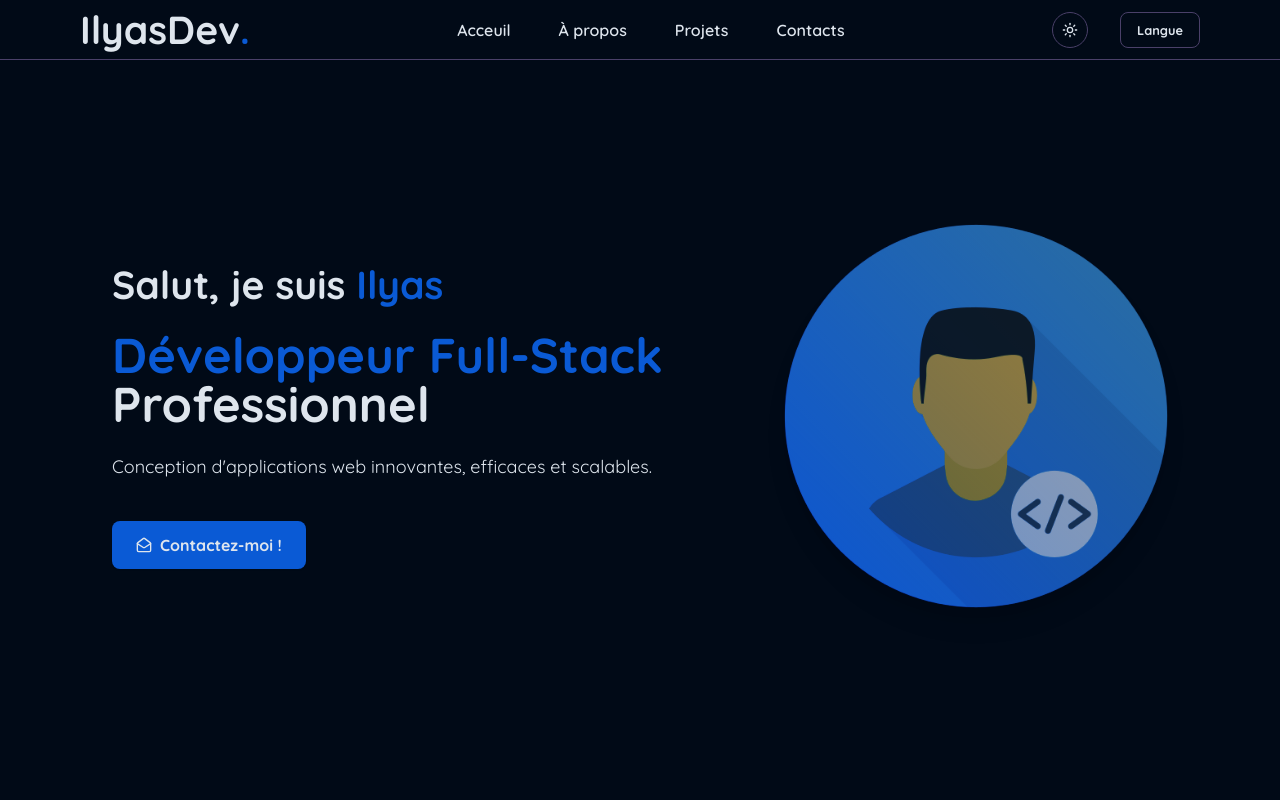
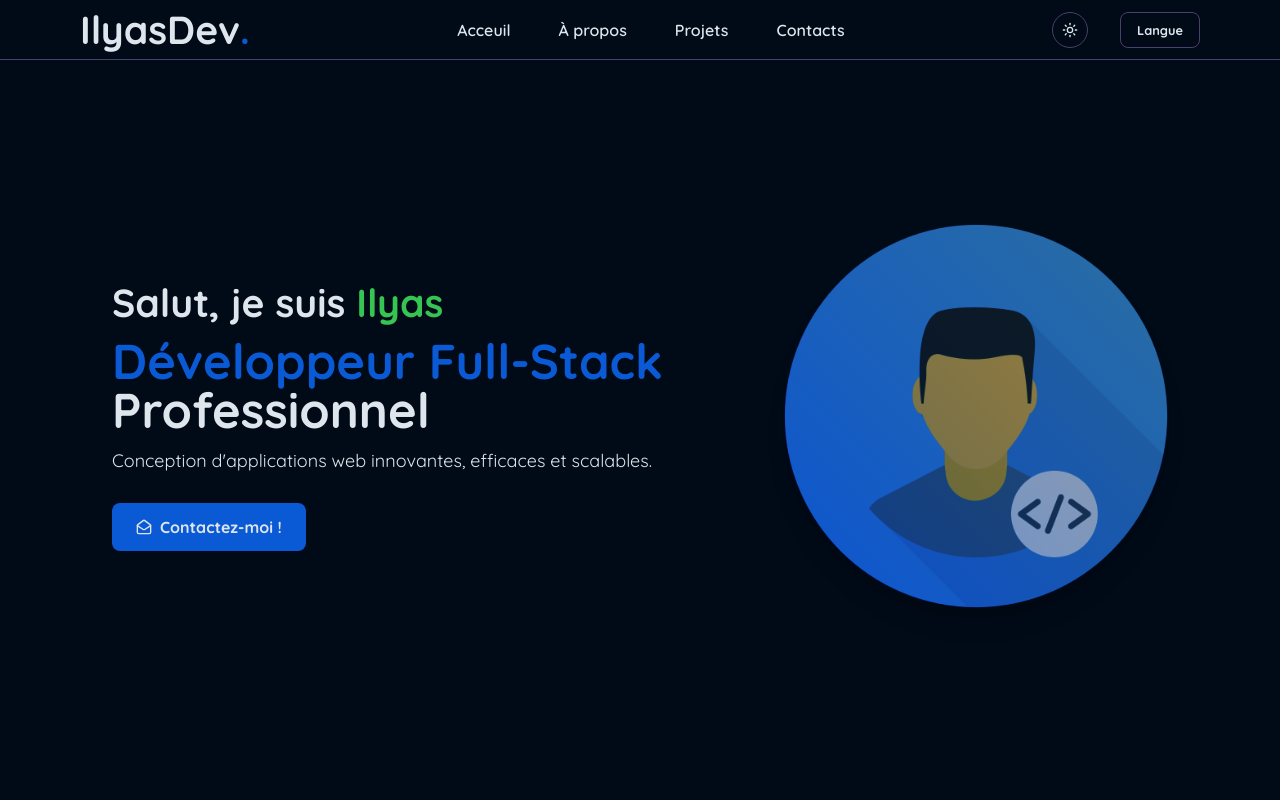
Before and after one commit to ilyasmdn/portfolio, a React (Vite) app: page / in a window 1280 px wide. Shown: the top 800 px of the page. Built offline with nearby package versions, Linux system fonts and the light colour scheme.

Commit message:
small tweaks

```diff
--- a/src/components/Hero.tsx
+++ b/src/components/Hero.tsx
@@ -14,13 +14,13 @@ const Hero = () => {
       id="home"
       className="flex flex-col-reverse md:flex-row justify-around items-center gap-8 md:gap-12 min-h-screen pb-12 pt-20 w-full"
     >
-      <div className="flex flex-col max-w-full md:max-w-1/2 gap-4 md:gap-6">
+      <div className="flex flex-col max-w-full md:max-w-1/2 gap-2 md:gap-3">
         <h1 className="text-text text-3xl md:text-4xl font-extrabold text-center md:text-left">
           {title}
-          <span className="text-primary">Ilyas</span>
+          <span className="text-accent">Ilyas</span>
         </h1>
         {language === "en" ? (
-          <h2 className="text-text text-4xl text-center md:text-left md:text-5xl font-extrabold">
+          <h2 className="mb-3 text-text text-4xl text-center md:text-left md:text-5xl font-extrabold">
             {subtitle}
             <span className="text-primary">{role}</span>
           </h2>
--- a/src/components/ui/Timeline.tsx
+++ b/src/components/ui/Timeline.tsx
@@ -113,7 +113,7 @@ export default function Timeline() {
               >
                 <Card className="bg-background border border-secondary shadow-lg">
                   <CardHeader>
-                    <CardTitle className="text-primary">{item.title}</CardTitle>
+                    <CardTitle className="text-accent">{item.title}</CardTitle>
                     <CardDescription className="text-secondary">
                       {item.institution} • {item.year}
                     </CardDescription>
@@ -124,7 +124,7 @@ export default function Timeline() {
                     </div>
 
                     <div>
-                      <h4 className="text-sm font-medium text-primary mb-2">
+                      <h4 className="text-sm font-medium text-accent mb-2">
                         {language === "en" ? "Achievements" : "Réalisations"}
                       </h4>
                       <ul className="list-disc pl-5 space-y-1 text-text">
@@ -137,7 +137,7 @@ export default function Timeline() {
                     </div>
 
                     <div>
-                      <h4 className="text-sm font-medium text-primary mb-2">
+                      <h4 className="text-sm font-medium text-accent mb-2">
                         {language === "en" ? "Skills" : "Compétences"}
                       </h4>
                       <div className="flex flex-wrap gap-2">
```
